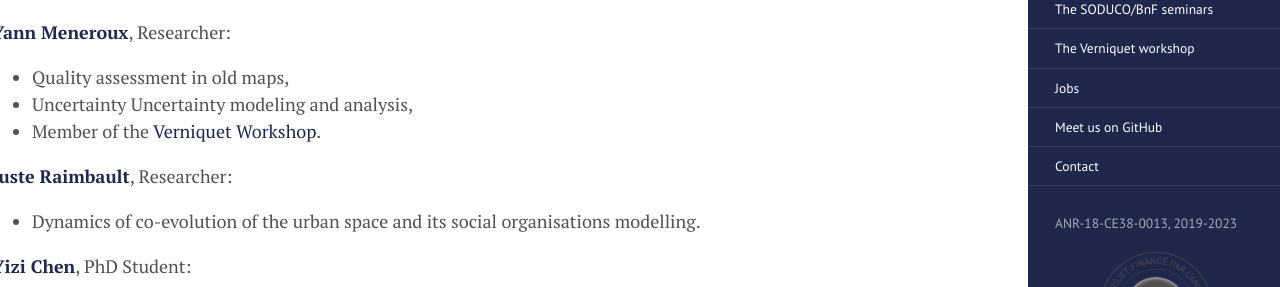
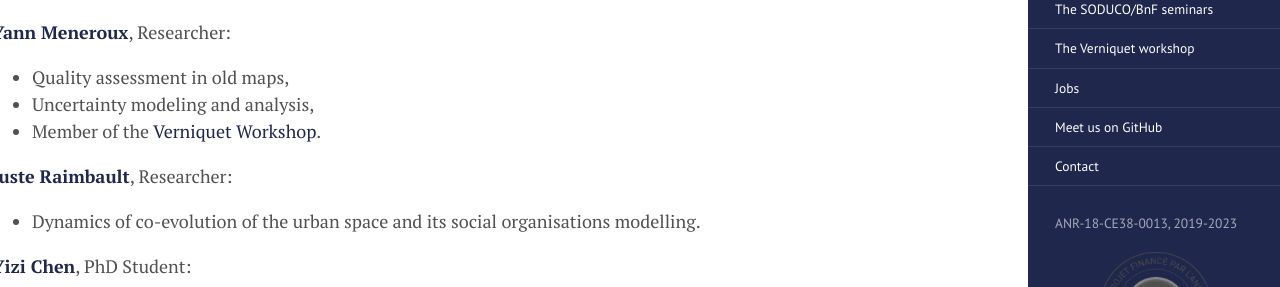
Before and after one commit to soduco/soduco.github.io, a Jekyll site: the page built from team.md, in a window 1280 px wide and 900 px high, scrolled down 603 px. Shown: the part 168-455 px from the top of the window. Built offline with Jekyll 4.4.1, drawn with Linux system fonts in a browser that asks for light colours.

Commit message:
typo corrected

```diff
--- a/team.md
+++ b/team.md
@@ -25,7 +25,7 @@ rank: 2
 
 **[Yann Meneroux](https://www.researchgate.net/profile/Yann-Meneroux)**, Researcher:
 * Quality assessment in old maps,
-* Uncertainty Uncertainty modeling and analysis,
+* Uncertainty modeling and analysis,
 * Member of the [Verniquet Workshop](/verniquet_workshop/).
 
 **[Juste Raimbault](https://scholar.google.fr/citations?user=zoioGw4AAAAJ&hl=fr)**, Researcher:
```
